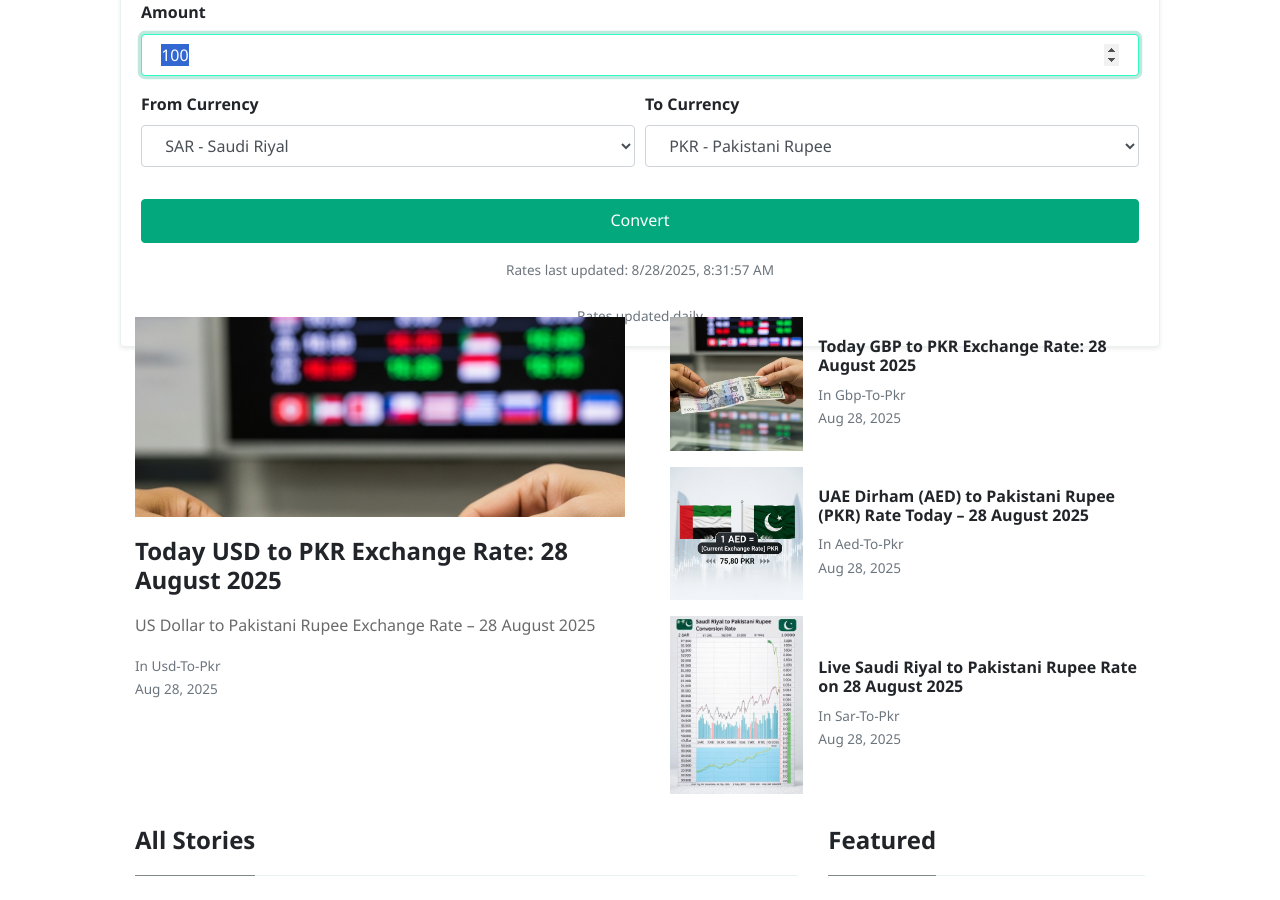
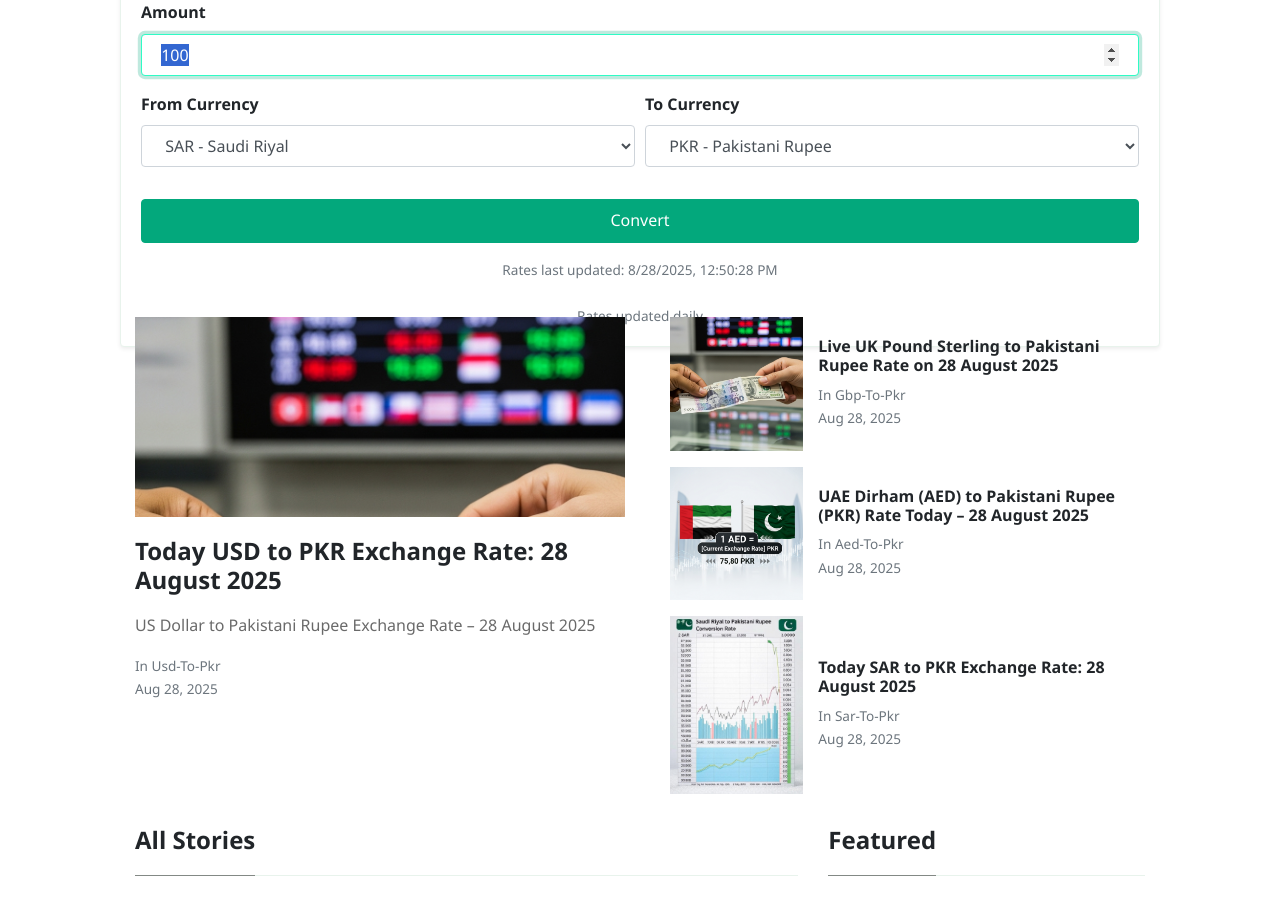
Before and after one commit to mlcom/mlcom.github.io, a Jekyll site: the page built from index.html, in a window 1280 px wide and 900 px high, scrolled down 242 px. Built offline with Jekyll 4.4.1, drawn with Linux system fonts in a browser that asks for light colours; nearby versions of some CDN libraries; the list of posts is cut into pages by our own code.

Commit message:
Automated: Update currency rates and generate daily posts

```diff
--- a/_data/rates.yml
+++ b/_data/rates.yml
@@ -1,4 +1,4 @@
-last_updated_utc: '2025-08-28T08:31:57.065433+00:00'
+last_updated_utc: '2025-08-28T12:50:28.181042+00:00'
 rates:
   AED: 3.6725
   AFN: 68.4856
--- a/_posts/2025-08-28-today-saudi-riyal-to-pkr-exchange-rate-august-2025-prices-updated-sar-to-pkr.md
+++ b/_posts/2025-08-28-today-saudi-riyal-to-pkr-exchange-rate-august-2025-prices-updated-sar-to-pkr.md
@@ -1,6 +1,6 @@
 ---
 layout: post
-title:  'Live Saudi Riyal to Pakistani Rupee Rate on 28 August 2025'
+title:  'Today SAR to PKR Exchange Rate: 28 August 2025'
 author: jane
 categories: [ sar-to-pkr ]
 image: assets/images/sar-to-pkr-rate-today.jpg
--- a/_posts/2025-08-28-today-uk-pound-sterling-to-pkr-exchange-rate-august-2025-prices-updated-gbp-to-pkr.md
+++ b/_posts/2025-08-28-today-uk-pound-sterling-to-pkr-exchange-rate-august-2025-prices-updated-gbp-to-pkr.md
@@ -1,6 +1,6 @@
 ---
 layout: post
-title:  'Today GBP to PKR Exchange Rate: 28 August 2025'
+title:  'Live UK Pound Sterling to Pakistani Rupee Rate on 28 August 2025'
 author: john
 categories: [ gbp-to-pkr ]
 image: assets/images/usd-to-pkr-rate-today.jpg
```
